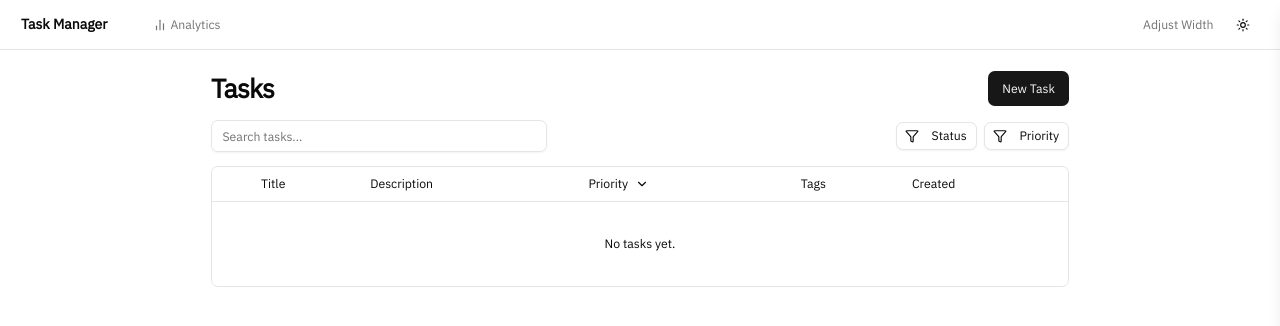
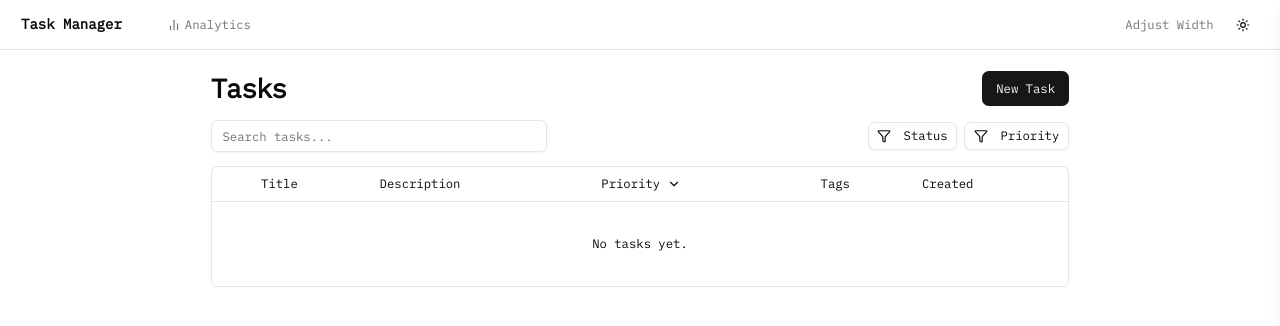
Before and after one commit to ninjaasmoke/personal-task-manager, a Next.js app: page / in a window 1280 px wide. Shown: the top 326 px of the page. Built offline with nearby package versions, Linux system fonts and the light colour scheme.

Commit message:
Update appFont in layout.tsx to use IBM_Plex_Mono with "latin" subset

```diff
--- a/app/layout.tsx
+++ b/app/layout.tsx
@@ -1,10 +1,10 @@
 import type React from "react";
 import "@/app/globals.css";
 import { ThemeProvider } from "@/components/theme-provider";
-import { IBM_Plex_Sans } from "next/font/google";
+import { IBM_Plex_Mono } from "next/font/google";
 import type { Metadata } from "next";
 
-const appFont = IBM_Plex_Sans({ weight: "400", subsets: ["latin"] });
+const appFont = IBM_Plex_Mono({ weight: "400", subsets: ["latin"] });
 
 export const metadata: Metadata = {
   title: "Task Manager",
```
